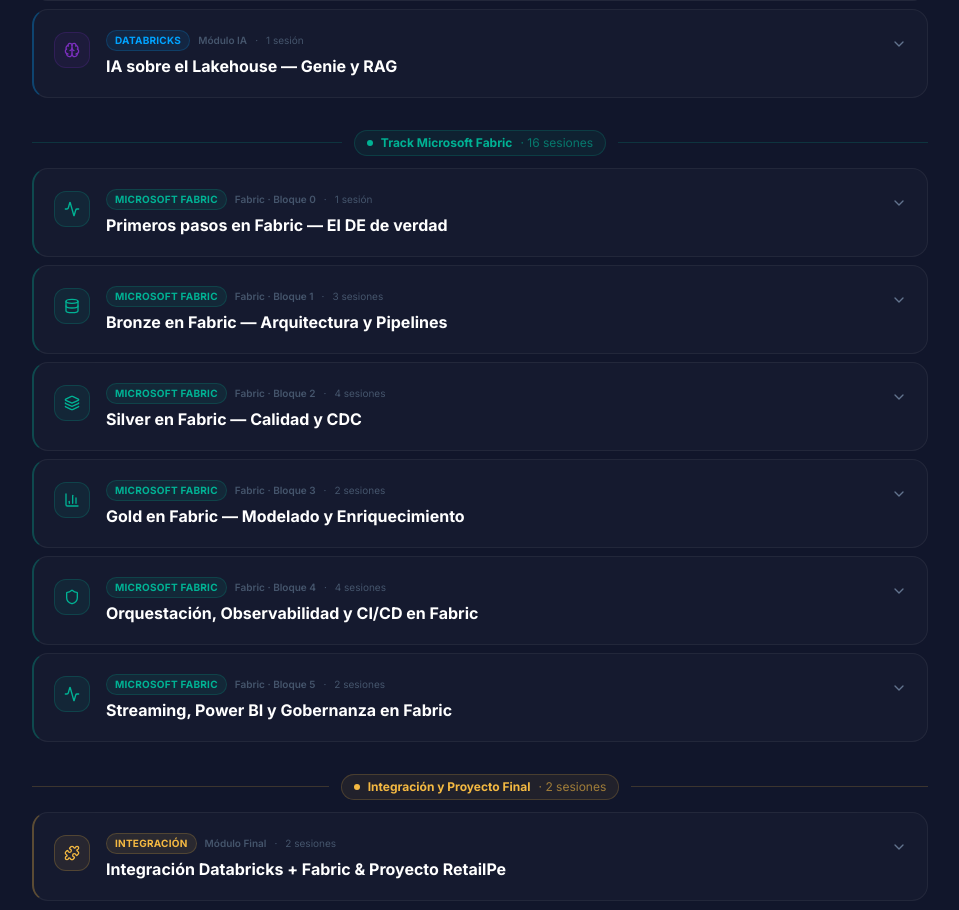
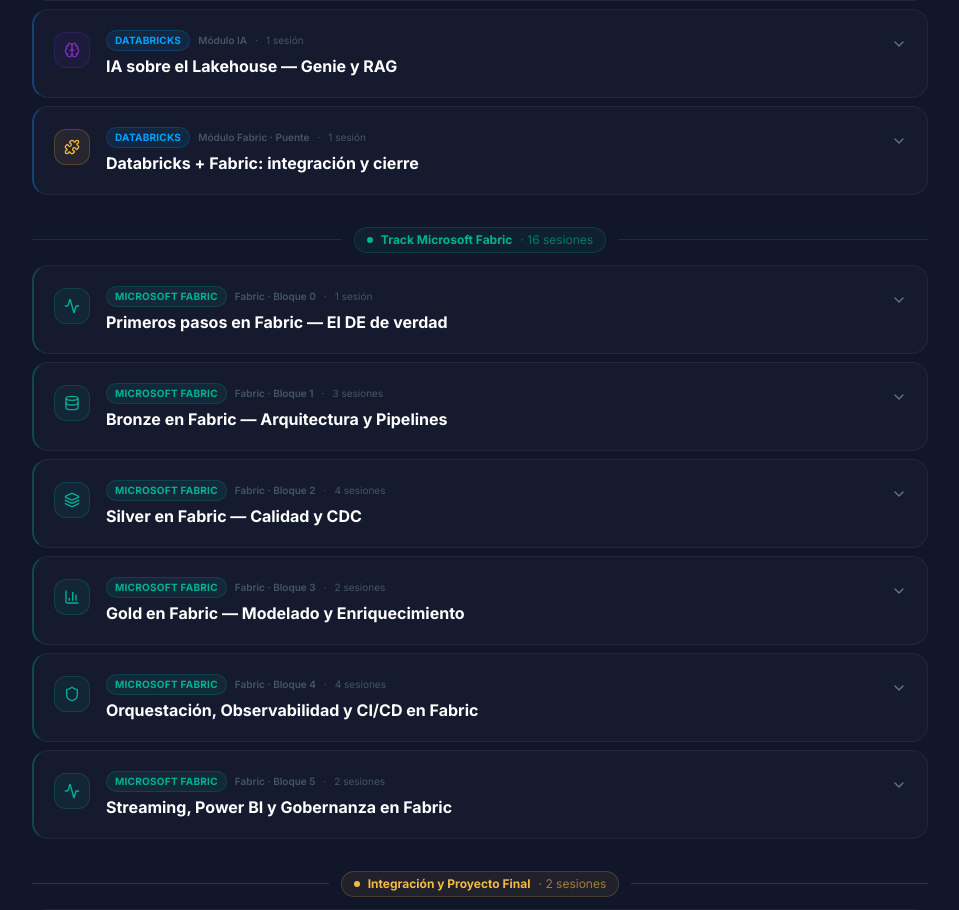
Before and after one commit to DanielEdu/datawizard-academy, a React (Vite) app: page / in a window 1280 px wide. Shown: the part 4183-5093 px from the top of the page, without its empty margins (160-1119 px from the left). Built offline with nearby package versions, Linux system fonts and the light colour scheme.

Commit message:
curriculum updated

```diff
--- a/src/components/Curriculum.jsx
+++ b/src/components/Curriculum.jsx
@@ -198,16 +198,27 @@
     ],
   },
   {
+    track: 'Databricks',
+    trackColor: DATABRICKS,
+    icon: Puzzle,
+    color: GOLD,
+    tag: 'Módulo Fabric · Puente',
+    title: 'Databricks + Fabric: integración y cierre',
+    sessionCount: 1,
+    sessions: [
+      { n: 26, title: 'Databricks y Fabric: posicionamiento e integración', type: 'Teoría + Demo', note: 'Delta Sharing, Shortcuts y Mirroring — puente hacia el track Fabric' },
+    ],
+  },
+  {
     track: 'Integración',
     trackColor: GOLD,
-    icon: Puzzle,
+    icon: BookOpen,
     color: GOLD,
-    tag: 'Módulo Final',
-    title: 'Integración Databricks + Fabric & Proyecto RetailPe',
-    sessionCount: 2,
+    tag: 'Proyecto Final',
+    title: 'Proyecto final y defensa de arquitectura RetailPe',
+    sessionCount: 1,
     sessions: [
-      { n: 26, title: 'Databricks y Fabric: posicionamiento e integración',       type: 'Teoría + Demo', note: 'Delta Sharing, Shortcuts y Mirroring desde Fabric' },
-      { n: '—', title: 'Proyecto final y defensa de arquitectura RetailPe',       type: 'Evaluación + Demo', note: 'Portafolio listo para entrevistas' },
+      { n: '—', title: 'Defensa de arquitectura RetailPe end-to-end', type: 'Evaluación + Demo', note: 'Portafolio listo para entrevistas' },
     ],
   },
 ]
```
